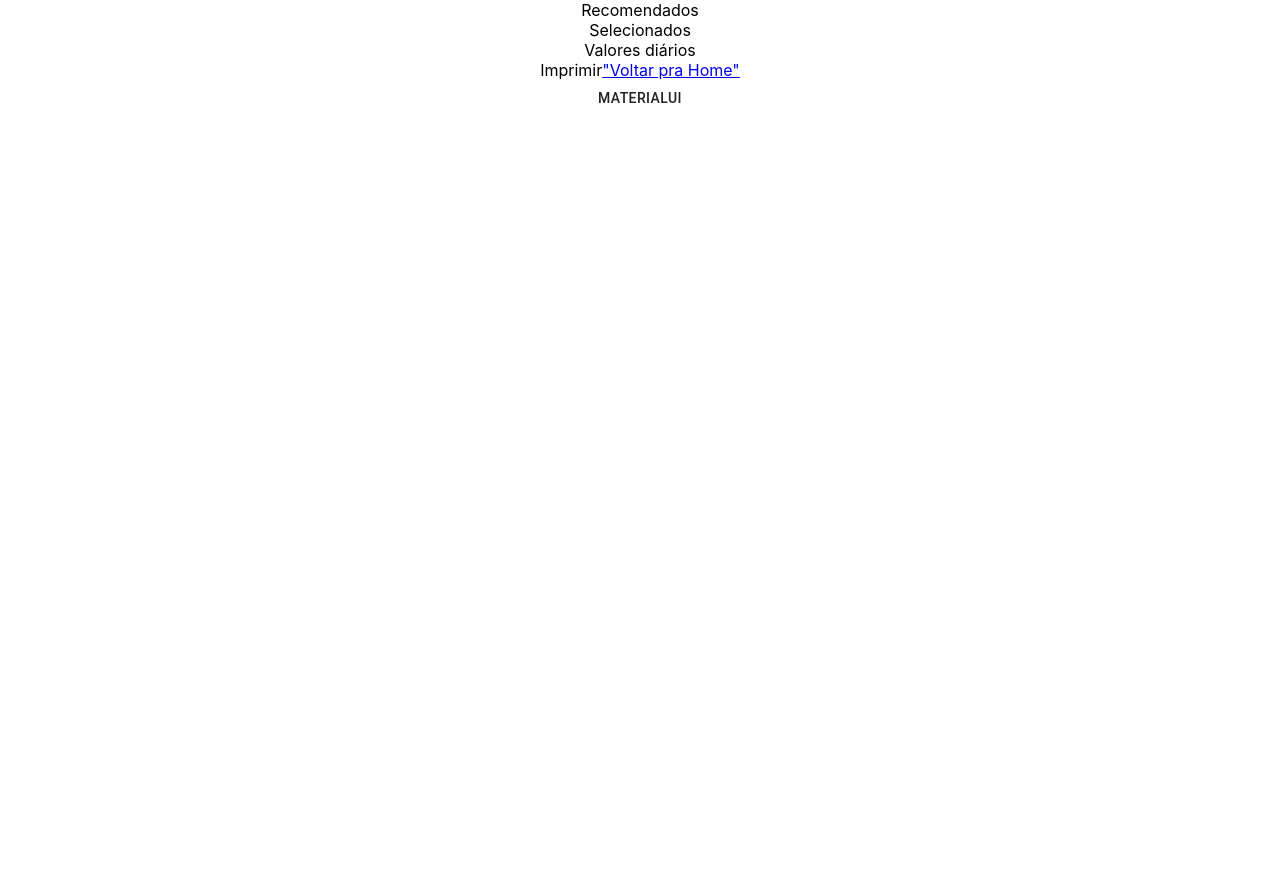
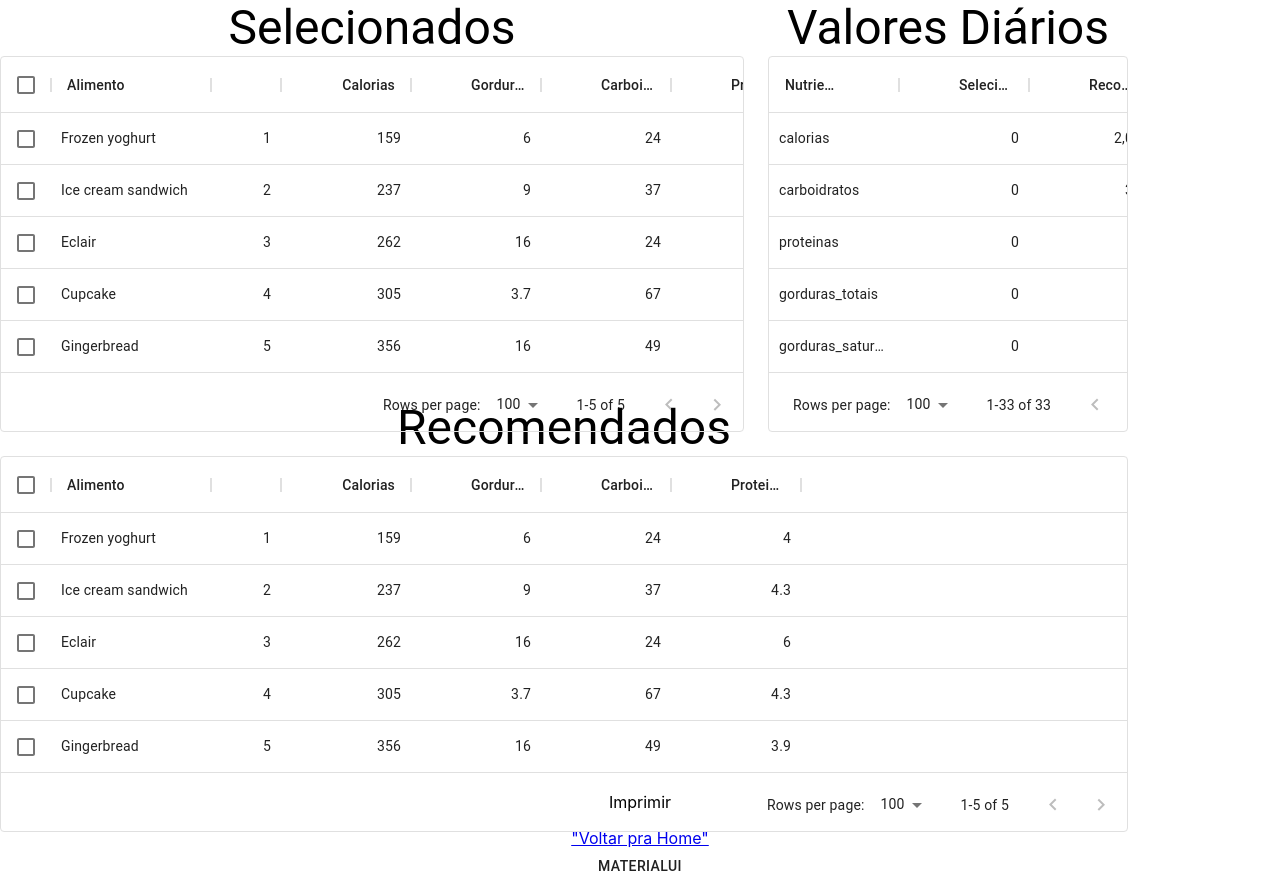
Before and after one commit to istrangeloop/engsoft-TP, a React (Create React App) app in the folder dietario/: page /dieta in a window 1280 px wide. Before the commit the page ends 800 px from the top, so only its background shows below. Built offline with nearby package versions, Linux system fonts and the light colour scheme.

Commit message:
rascunho das paginas

```diff
--- a/dietario/package.json
+++ b/dietario/package.json
@@ -4,6 +4,7 @@
   "private": true,
   "dependencies": {
     "@material-ui/core": "^4.11.2",
+    "@material-ui/data-grid": "^4.0.0-alpha.17",
     "@testing-library/jest-dom": "^5.11.9",
     "@testing-library/react": "^11.2.3",
     "@testing-library/user-event": "^12.6.0",
--- a/dietario/src/Dieta.jsx
+++ b/dietario/src/Dieta.jsx
@@ -1,27 +1,90 @@
 import React from 'react'
 import { Link } from 'react-router-dom'
-import { Container, Box } from '@material-ui/core'
+import { Box, Grid, Typography } from '@material-ui/core'
+import { DataGrid } from '@material-ui/data-grid';
+import TypoGraphy from '@material-ui/core/Typography'
+import { valoresDiarios } from './utils.js'
 
-const Home = props => {
+
+const TabelaValoresDiarios = props => {
+
+    const cols2 = [
+        { field: 'nome', headerName: 'Nutriente', width: 130 },
+        { field: 'selecionado', headerName: 'Selecionado', type: 'number', width: 130 },
+        { field: 'recomendado', headerName: 'Recomendado', type: 'number', width: 130 },
+        { field: 'unidade', headerName: 'Unidade', width: 130 },
+      ];
+
+    const rows = valoresDiarios.map((item) => {
+        return {id: item.id, nome: item.nome, selecionado: 0, recomendado: item.valor, unidade: item.unidade}
+    })
+    console.log(rows)
+    return (
+        <>
+            <TypoGraphy variant="h3" component="h2" >
+            Valores Diários
+            </TypoGraphy>
+            <DataGrid rows={rows} columns={cols2} />
+        </>
+    )
+}
+
+// este componente é a interface que contém o que será exibido na tela
+
+const Dieta = props => {
+
+    // mock data
+    const columns = [
+        {
+            field: 'nome',
+            headerName: 'Alimento',
+            description: 'Nome do alimento',
+            sortable: true,
+            width: 160,
+            //valueGetter: (params) =>
+            //  `${params.getValue('firstName') || ''} ${params.getValue('lastName') || ''}`,
+          },
+        { field: 'id', headerName: 'ID', type: 'number', width: 70 },
+        { field: 'calorias', headerName: 'Calorias', type: 'number', width: 130 },
+        { field: 'gordura', headerName: 'Gorduras', type: 'number', width: 130 },
+        { field: 'carboidratos', headerName: 'Carboidratos', type: 'number', width: 130 },
+        { field: 'proteinas', headerName: 'Proteinas', type: 'number', width: 130 },
+      ];
+
+    const rows = [
+        { id: 1, nome: 'Frozen yoghurt', calorias: 159, gordura: 6.0, carboidratos: 24, proteinas: 4.0},
+        { id: 2, nome: 'Ice cream sandwich', calorias: 237, gordura: 9.0, carboidratos: 37, proteinas: 4.3},
+        { id: 3, nome: 'Eclair', calorias: 262, gordura: 16.0,carboidratos:  24, proteinas:  6.0},
+        { id: 4, nome: 'Cupcake', calorias:  305, gordura: 3.7, carboidratos: 67, proteinas: 4.3},
+        { id: 5, nome: 'Gingerbread', calorias: 356, gordura: 16.0,carboidratos:  49,proteinas:  3.9},
+      ];
+    ///
 
     return (
-        <Container>
-        <Box>
-            Recomendados
-            </Box>
-            <Box>
-            Selecionados
-            </Box>
-            <Box>
-            Valores diários
-            </Box>
-            Imprimir
+        <>
+            <Grid container spacing={3} style={{ width: '90%' }} justify="center">
+                <Grid item xs={8} style={{ height: 400 }}>
+                    <TypoGraphy variant="h3" component="h2">
+                    Selecionados
+                    </TypoGraphy>
+                    <DataGrid rows={rows} columns={columns} checkboxSelection />
+                </Grid>
+                <Grid item xs={4} style={{ height: 400 }}>
+                    <TabelaValoresDiarios />
+                </Grid>
+                <Grid item xs={12} style={{ height: 400, width: '60%' }}>
+                    <Box><TypoGraphy variant="h3" component="h2">
+                    Recomendados
+                    </TypoGraphy></Box>
+                    <DataGrid rows={rows} columns={columns} checkboxSelection />
+                </Grid>
+            </Grid>
+            <p>Imprimir</p>
             <Link to={{ pathname: "/" }} className="home-button">
             "Voltar pra Home"
             </Link>
-        </Container>
-
+        </>
     )
 }
 
-export default Home
+export default Dieta
--- a/dietario/src/Home.jsx
+++ b/dietario/src/Home.jsx
@@ -1,20 +1,33 @@
 import React from 'react'
 import { Link } from 'react-router-dom'
 import { Container, Box } from '@material-ui/core'
+import TypoGraphy from '@material-ui/core/Typography'
+import { makeStyles } from '@material-ui/core/styles';
 
 const Home = props => {
+
+    const useStyles = makeStyles({
+        root: {
+          width: '100%',
+          maxWidth: 500,
+        },
+      });
+
+    const classes = useStyles();
 
     return (
         <Container>
             <div id="home-header">
-                <h1>Dietário</h1>
-                <p>
-                    Um planejador de dietas saudáveis!
-                </p>
+                <TypoGraphy variant="h1" component="h2" gutterBottom>
+                Dietário
+                </TypoGraphy>
+                <TypoGraphy variant="h3" component="h2" gutterBottom>
+                Um planejador de dietas saudáveis!
+                </TypoGraphy>
             </div>
 
             <div className="home-main">
-                <Link to={{ pathname: "/dieta" }} className="home-button">
+                <Link variant="button" to={{ pathname: "/dieta" }} className="home-button">
                     "Crie sua Dieta aqui!"
                 </Link>
             </div>
--- a/dietario/src/utils.js
+++ b/dietario/src/utils.js
@@ -1,4 +1,41 @@
 const sum = (a, b) => {
     return a + b;
 }
-module.exports = { sum }
+
+const valoresDiarios = [
+    { id: 0, nome: 'calorias', valor: 2000, unidade: 'kcal'},
+    { id: 1, nome: 'carboidratos', valor: 300, unidade: 'gramas'},
+    { id: 2, nome: 'proteinas', valor: 75, unidade: 'gramas'},
+    { id: 3, nome: 'gorduras_totais', valor: 55, unidade: 'gramas'},
+    { id: 4, nome: 'gorduras_saturadas', valor: 22, unidade: 'gramas'},
+    { id: 5, nome: 'fibra_alimentar', valor: 25, unidade: 'gramas'},
+    { id: 6, nome: 'sodio', valor: 2400, unidade:  'mg'},
+    { id: 7, nome: 'vitamina_a', valor: 600, unidade: 'µg'},
+    { id: 8, nome: 'vitamina_d', valor: 5, unidade: 'µg'},
+    { id: 9, nome: 'vitamina_c', valor: 45, unidade:  'mg'},
+    { id: 10, nome: 'vitamina_e', valor: 10, unidade:  'mg'},
+    { id: 11, nome: 'tiamina', valor: 1.2, unidade:  'mg'},
+    { id: 12, nome: 'riboflavina', valor: 1.3, unidade:  'mg'},
+    { id: 13, nome: 'niacina', valor: 16, unidade:  'mg'},
+    { id: 14, nome: 'vitamina_b6', valor: 1.3, unidade:  'mg'},
+    { id: 15, nome: 'acido_folico', valor: 400, unidade: 'µg'},
+    { id: 16, nome: 'vitamina_b12', valor: 2.4, unidade: 'µg'},
+    { id: 17, nome: 'biotina', valor: 30, unidade: 'µg'},
+    { id: 18, nome: 'acido_pantotenico', valor: 5, unidade:  'mg'},
+    { id: 19, nome: 'calcio', valor: 1000, unidade:  'mg'},
+    { id: 20, nome: 'ferro', valor: 14, unidade:  'mg'},
+    { id: 21, nome: 'magnesio', valor: 260, unidade:  'mg'},
+    { id: 22, nome: 'zinco', valor: 7, unidade:  'mg'},
+    { id: 23, nome: 'iodo', valor: 130, unidade: 'µg'},
+    { id: 24, nome: 'vitamina_k', valor: 65, unidade: 'µg'},
+    { id: 25, nome: 'fosforo', valor: 700, unidade:  'mg'},
+    { id: 26, nome: 'fluor', valor: 4, unidade:  'mg'},
+    { id: 27, nome: 'cobre', valor: 900, unidade: 'µg'},
+    { id: 28, nome: 'selenio', valor: 34, unidade: 'µg'},
+    { id: 29, nome: 'molibdenio', valor: 45, unidade: 'µg'},
+    { id: 30, nome: 'cromo', valor: 35, unidade: 'µg'},
+    { id: 31, nome: 'manganes', valor: 2.3, unidade:  'mg'},
+    { id: 32, nome: 'colina', valor: 550, unidade:  'mg'}
+]
+
+module.exports = { valoresDiarios, sum }
```
